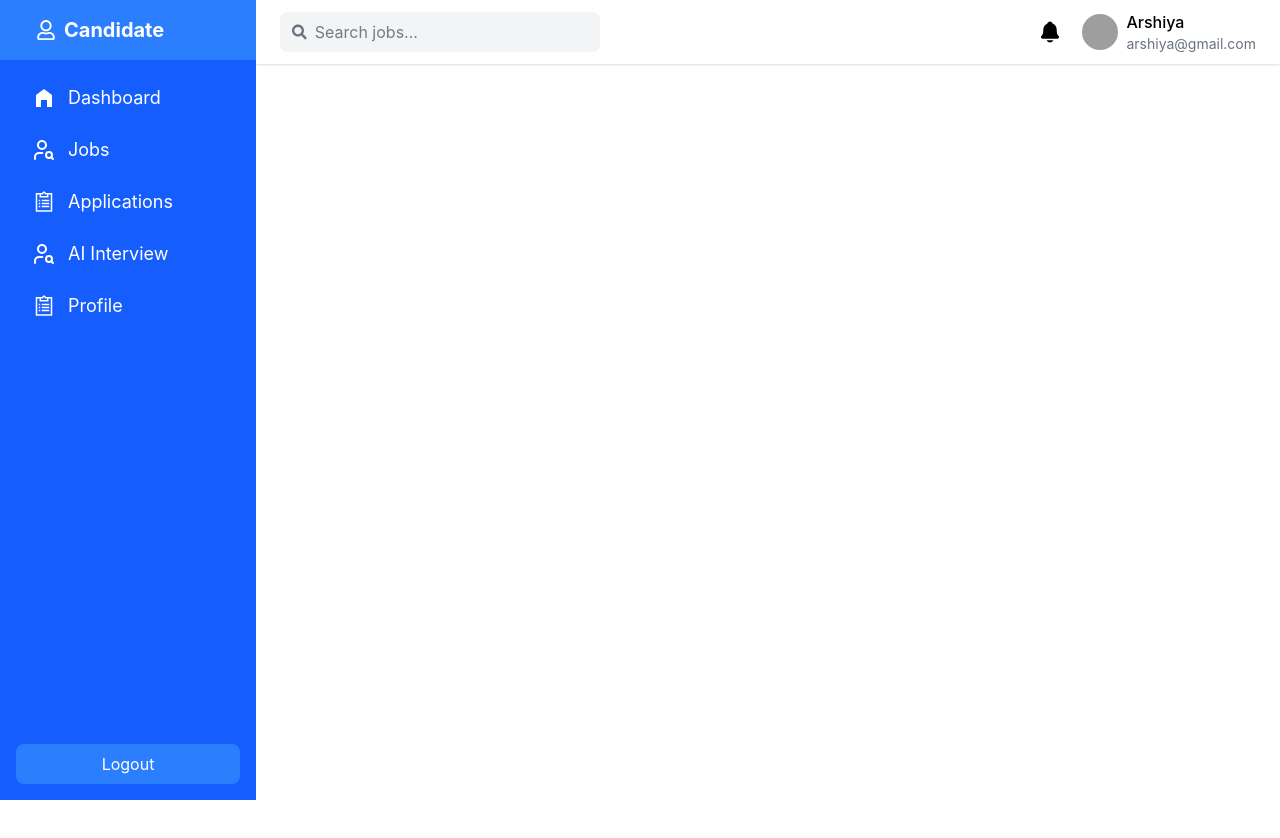
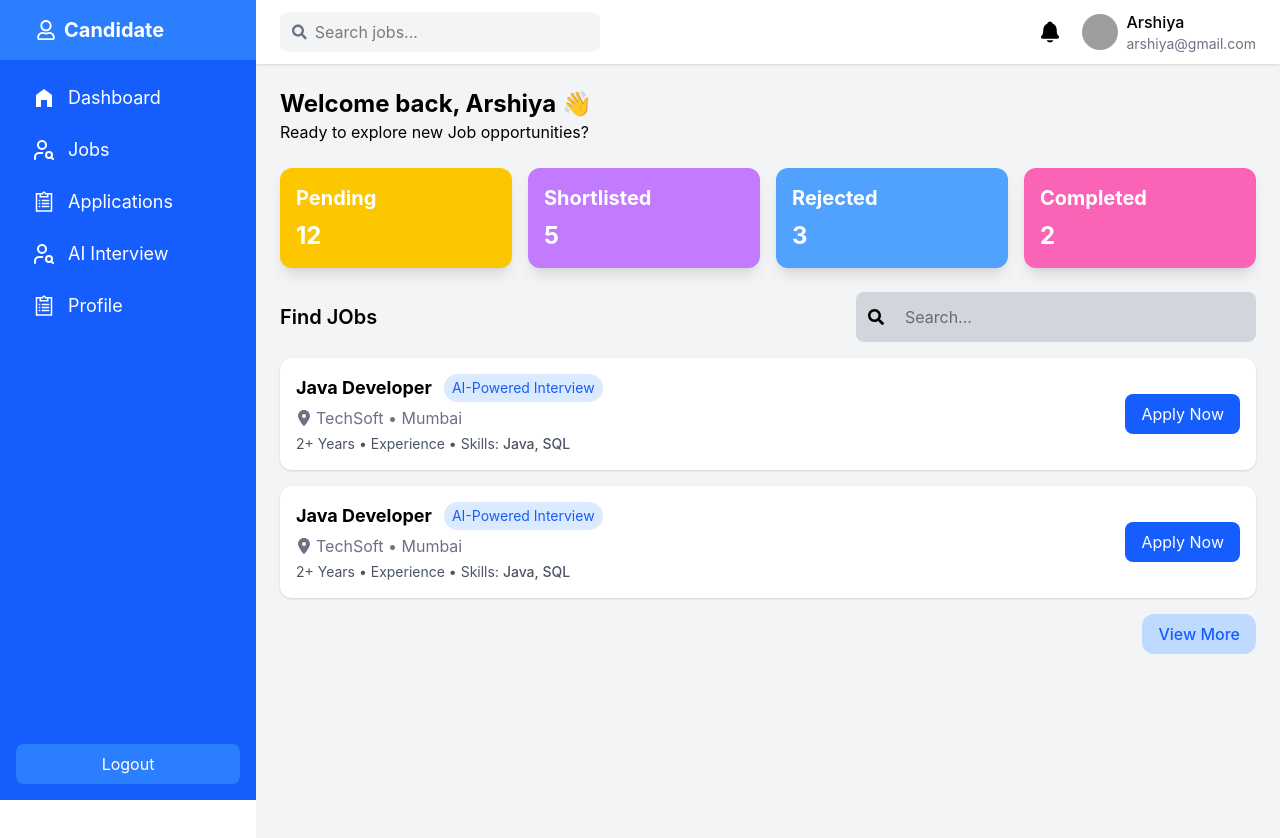
Before and after one commit to khanarshiya0709/Ai-interview-system, a React (Vite) app: page /candidate in a window 1280 px wide. Shown: the top 838 px of the page. Before the commit the page ends 800 px from the top, so only its background shows below. Built offline with nearby package versions, Linux system fonts and the light colour scheme; grey boxes are pictures that could not be loaded.

Commit message:
design jobs pages

```diff
--- a/src/pages/Candidate/Dashboard.jsx
+++ b/src/pages/Candidate/Dashboard.jsx
@@ -1,6 +1,10 @@
 import React, { useState } from "react";
 import Sidebar from '../../components/candidate/Sidebar'
 import Navbar from "../../components/candidate/Navbar";
+import { FaLocationDot } from "react-icons/fa6";
+import { FaSearch } from "react-icons/fa";
+
+
 
 
 const Dashboard = () => {
@@ -15,6 +19,162 @@ const Dashboard = () => {
                 setIsClick={setIsClick}
             />
 
+            <div className="p-6 sm:ml-56 lg:ml-64 bg-gray-100 min-h-screen">
+
+                {/* Welcome Text */}
+                <h1 className="text-2xl font-bold ">
+                    Welcome back, Arshiya 👋
+                </h1>
+                <p className="mb-6"> Ready to explore new Job opportunities?</p>
+
+
+                {/* Cards Section */}
+                <div className="grid grid-cols-2 sm:grid-cols-2 lg:grid-cols-4 gap-4 justify-start text-white">
+
+                    {/* Card 1 */}
+                    <div className="bg-yellow-400 p-4 rounded-xl shadow-lg  hover:scale-105 transition ">
+                        <h2 className="font-bold text-xl">Pending </h2>
+                        <p className="text-2xl font-bold mt-2">12</p>
+
+
+                    </div>
+
+                    {/* Card 2 */}
+                    <div className="bg-purple-400 p-4 rounded-xl shadow-lg  hover:scale-105 transition">
+                        <h2 className="font-bold text-xl">Shortlisted</h2>
+                        <p className="text-2xl font-bold mt-2">5</p>
+                    </div>
+
+                    {/* Card 3 */}
+                    <div className="bg-blue-400 p-4 rounded-xl shadow-lg  hover:scale-105 transition">
+                        <h2 className="font-bold text-xl">Rejected</h2>
+                        <p className="text-2xl font-bold mt-2">3</p>
+                    </div>
+
+                    {/* Card 4 */}
+                    <div className="bg-pink-400 p-4 rounded-xl shadow-lg  hover:scale-105 transition">
+                        <h2 className="font-bold text-xl">Completed</h2>
+                        <p className="text-2xl font-bold mt-2">2</p>
+                    </div>
+
+                </div>
+
+                <div className="mt-6 flex flex-col lg:flex-row gap-6">
+                    {/* Left section */}
+                    <div className="lg:2/3 w-full">
+
+                        <div className="flex justify-between items-center mb-4">
+                            <h2 className="text-xl font-semibold ">Find JObs</h2>
+
+                            <div className="flex items-center bg-gray-300 px-3 py-1 rounded-lg gap-2 sm:w-70 lg:w-100">
+                                <FaSearch />
+                                <input
+                                    type="text"
+                                    placeholder="Search..."
+                                    className=" px-3 py-2 border border-gray-300 rounded-l-lg outline-none"
+                                />
+                            </div>
+
+
+                        </div>
+
+
+                        {/* JOb cards */}
+                        <div className="bg-white p-4 rounded-xl shadow flex justify-between items-center">
+
+                            {/* LEFT SIDE */}
+                            <div>
+
+                                {/* Title + badge */}
+                                <div className="flex items-center gap-3">
+                                    <h4 className="font-bold text-lg">Java Developer</h4>
+
+                                    <span className="bg-blue-100 text-blue-600 text-sm px-2 py-1 rounded-full">
+                                        AI-Powered Interview
+                                    </span>
+                                </div>
+
+                                {/* Company + Location */}
+                                <p className="text-gray-500 flex items-center gap-1 mt-1">
+                                    <FaLocationDot />
+                                    TechSoft • Mumbai
+                                </p>
+
+                                {/* Experience + Skills */}
+                                <p className="text-gray-600 mt-1 text-sm">
+                                    2+ Years • Experience • Skills: <span className="font-medium">Java, SQL</span>
+                                </p>
+
+                            </div>
+
+                            {/* RIGHT SIDE BUTTON */}
+                            <button className="bg-blue-600 text-white px-4 py-2 rounded-lg hover:bg-blue-700 transition">
+                                Apply Now
+                            </button>
+
+                        </div>
+
+                        {/* 2 card */}
+
+                        <div className="bg-white p-4 rounded-xl shadow flex justify-between items-center mt-4">
+
+                            {/* LEFT SIDE */}
+                            <div>
+
+                                {/* Title + badge */}
+                                <div className="flex items-center gap-3">
+                                    <h4 className="font-bold text-lg">Java Developer</h4>
+
+                                    <span className="bg-blue-100 text-blue-600 text-sm px-2 py-1 rounded-full">
+                                        AI-Powered Interview
+                                    </span>
+                                </div>
+
+                                {/* Company + Location */}
+                                <p className="text-gray-500 flex items-center gap-1 mt-1">
+                                    <FaLocationDot />
+                                    TechSoft • Mumbai
+                                </p>
+
+                                {/* Experience + Skills */}
+                                <p className="text-gray-600 mt-1 text-sm">
+                                    2+ Years • Experience • Skills: <span className="font-medium">Java, SQL</span>
+                                </p>
+
+                            </div>
+
+                            {/* RIGHT SIDE BUTTON */}
+                            <button className="bg-blue-600 text-white px-4 py-2 rounded-lg hover:bg-blue-700 transition">
+                                Apply Now
+                            </button>
+
+                        </div>
+
+                        <div className="flex justify-end mt-4">
+                            <button className="text-blue-600 font-medium hover:scale-107 transition rounded-xl bg-blue-200 px-4 py-2">
+                                View More
+                            </button>
+                        </div>
+
+
+                    </div>
+
+                </div>
+
+
+
+
+
+
+
+
+
+
+
+            </div >
+
+
+
         </>
     )
 }
```
